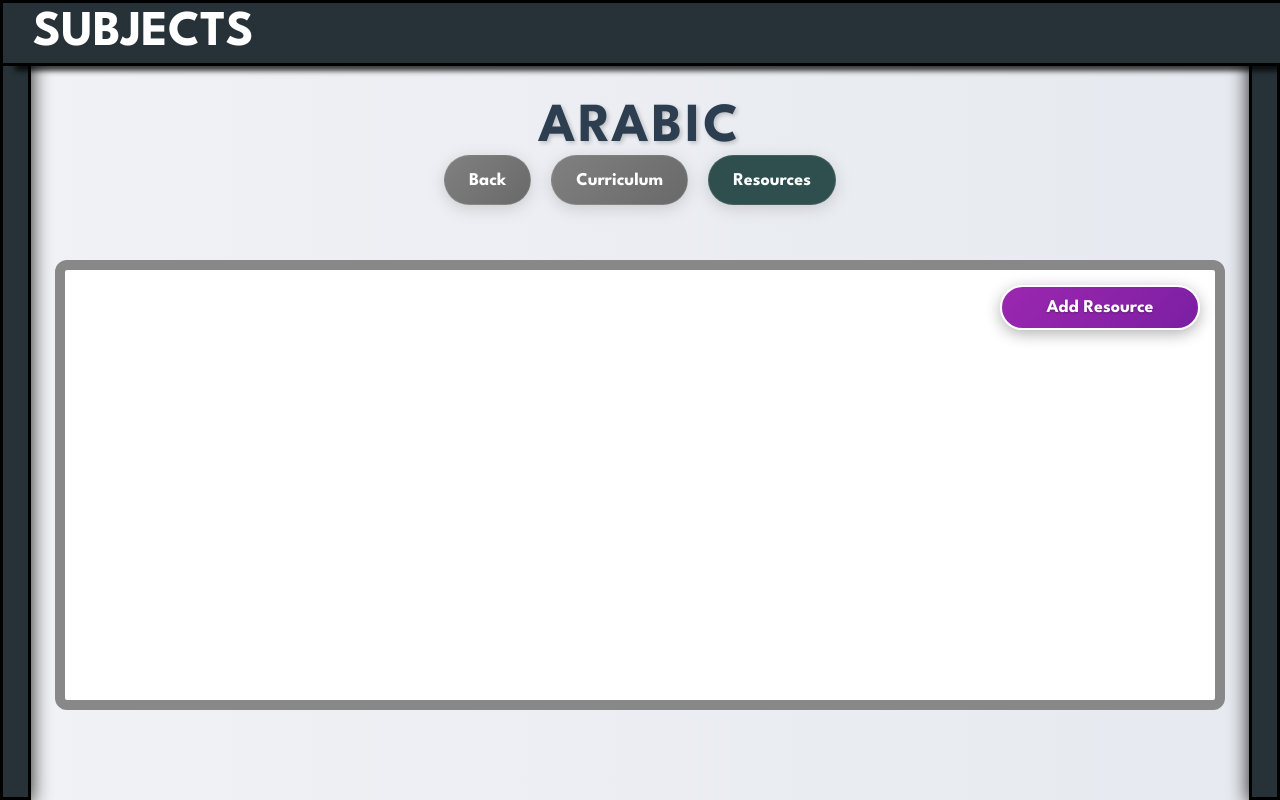
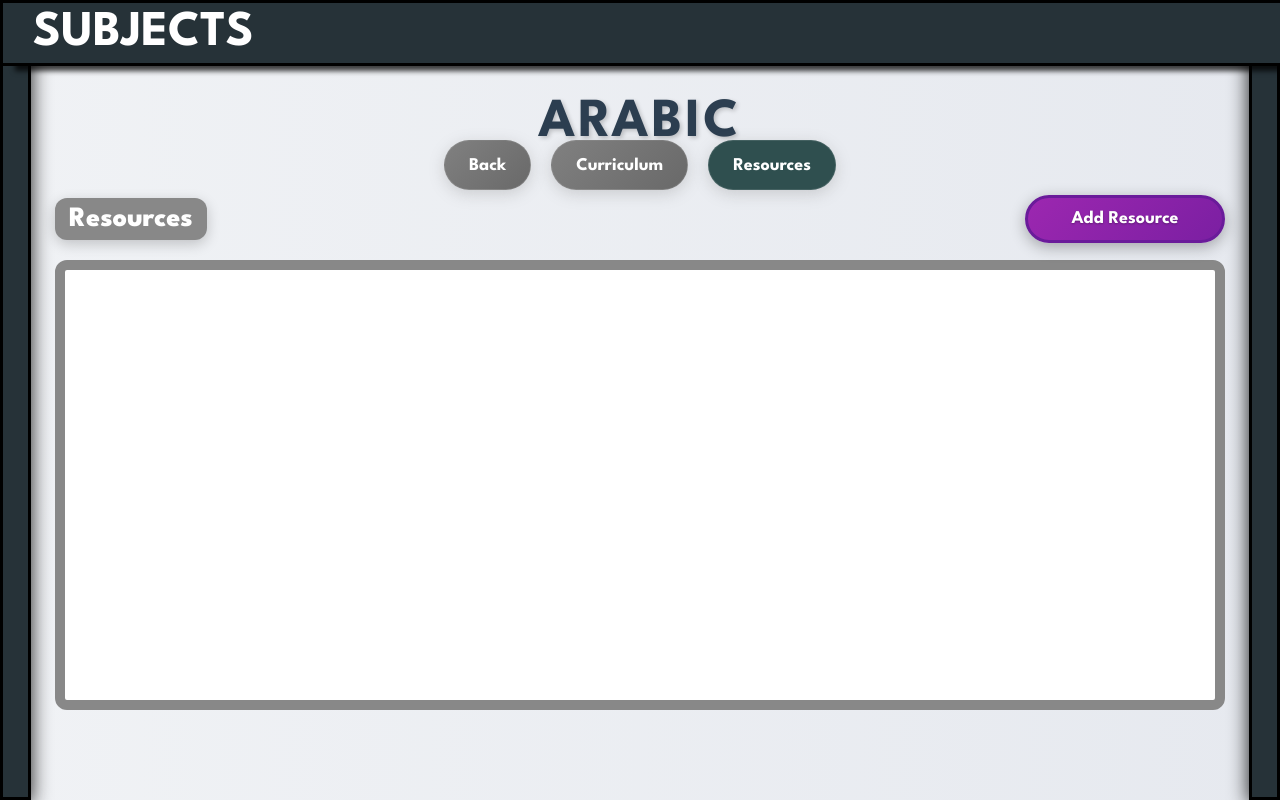
Before and after one commit to Youssef-coders/Study-Tracker, a plain HTML site: page arabic/resources.html in a window 1280 px wide. Drawn offline with Linux system fonts and the light colour scheme.

Commit message:
Bug Fix 2

```diff
--- a/arabic/resources.html
+++ b/arabic/resources.html
@@ -4,7 +4,7 @@
     <meta charset="UTF-8">
     <meta name="viewport" content="width=device-width, initial-scale=1.0">
     <title>Resources - Arabic</title>
-    <link rel="stylesheet" href="../style.css">
+    <link rel="stylesheet" href="../style.css?v=1">
 </head>
 <body>
     <header>SUBJECTS</header>
@@ -17,10 +17,13 @@
         <a class="term-element" href="curriculum.html">Curriculum</a>
         <a href="resources.html" class="active term-element">Resources</a>
     </div>
-    <div class="curric-card">
-        <div class="add-group">
+    <div class="card-header">
+        <h3 class="card-title">Resources</h3>
+        <div class="button-group">
             <button class="addresource">Add Resource</button>
         </div>
+    </div>
+    <div class="curric-card">
         <!-- Dynamic content will be loaded here by LessonManager -->
     </div>
 
--- a/style.css
+++ b/style.css
@@ -869,7 +869,7 @@ body.blackout-mode .setting .button-group .set {
     }
 }
 .subbar {
-    top: 155px; /* move subbar up by 5px */
+    top: 140px; /* move subbar further up so it's not cramped below headers */
     height: 50px;
     margin: 0 auto;
     width: 80%;
@@ -910,7 +910,7 @@ body.blackout-mode .setting .button-group .set {
 }
 .subtitle {
     position: absolute;
-    top: 45px; /* move subtitle up by 5px */
+    top: 40px; /* move subtitle slightly up */
     left: 0;
     width: 100%;
     text-align: center;
@@ -1041,12 +1041,13 @@ body.blackout-mode .setting .button-group .set {
     position: absolute;
     left: 55px;
     right: 55px;
-    top: 195px; /* slightly higher to create a clearer gap */
+    top: 195px; /* consistent gap above containers (same as homework) */
     display: flex;
     align-items: center;
     justify-content: space-between;
     gap: 16px;
     z-index: 1200;
+    background: transparent;
 }
 
 .card-header .card-title {
@@ -1055,14 +1056,15 @@ body.blackout-mode .setting .button-group .set {
     font-weight: 800;
     margin: 0;
     padding: 8px 14px;
-    background: linear-gradient(135deg, #007bff, #0056b3);
+    background: var(--term-color, #2b5d8a); /* will be overridden by term classes */
     color: #fff;
     border-radius: 12px;
-    box-shadow: 0 4px 14px rgba(0,123,255,0.25);
-    flex: 1 1 auto;
+    box-shadow: 0 4px 14px rgba(0,0,0,0.2);
+    flex: 0 1 auto; /* do not overgrow so two buttons can fit */
     white-space: nowrap;
     overflow: hidden;
     text-overflow: ellipsis;
+    max-width: calc(100% - 440px); /* leave space for two 200px buttons + gap */
 }
 
 .card-header .button-group { display: flex; gap: 10px; flex: 0 0 auto; }
```
Also changed, not shown: biology/resources.html (+6 -3 lines), business/resources.html (+6 -3 lines), chemistry/resources.html (+6 -3 lines), english/resources.html (+6 -3 lines), physics/resources.html (+6 -3 lines).
